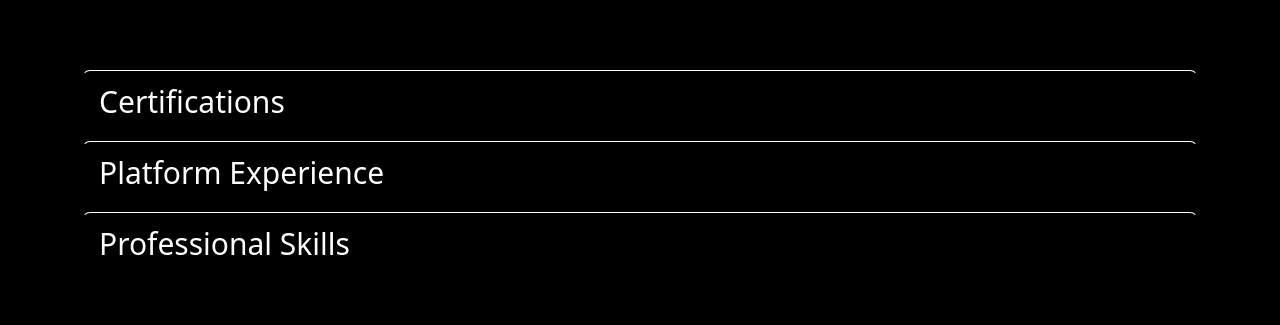
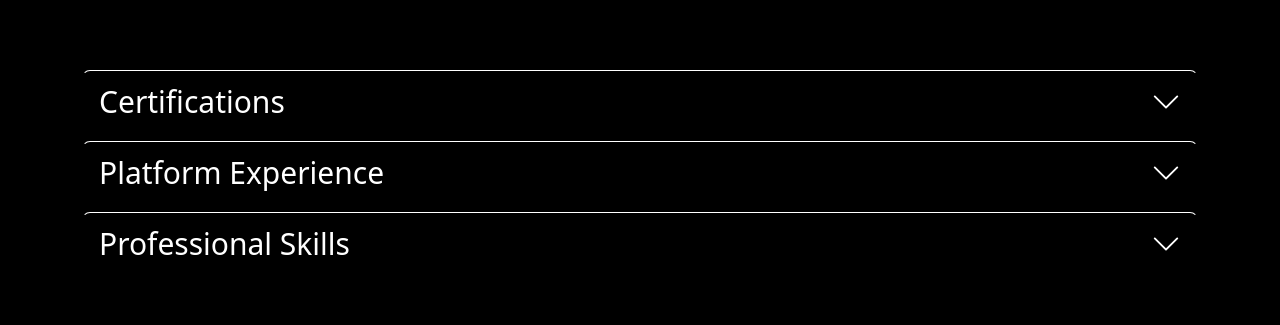
Before and after one commit to daviddelarosa210/NewReactPortfolio, a React (Vite) app: page /qualifications in a window 1280 px wide. Shown: the part 327-652 px from the top of the page. Built offline with nearby package versions, Linux system fonts and the light colour scheme.

Commit message:
added react icons

```diff
--- a/package.json
+++ b/package.json
@@ -15,6 +15,7 @@
     "jquery": "^3.7.1",
     "react": "^18.2.0",
     "react-dom": "^18.2.0",
+    "react-icons": "^5.2.1",
     "react-router-dom": "^5.3.0"
   },
   "devDependencies": {
--- a/src/components/Qualifications.jsx
+++ b/src/components/Qualifications.jsx
@@ -1,5 +1,6 @@
 import React, { useState } from 'react';
 import 'bootstrap/dist/css/bootstrap.min.css';
+import { BsChevronDown, BsChevronUp } from 'react-icons/bs'; // Import icons
 
 const Qualifications = () => {
   const [collapse1, setCollapse1] = useState(false);
@@ -29,12 +30,13 @@ const Qualifications = () => {
         <div className="qualification">
           <div className="row">
             <div className="col">
-              <button className="btn btn-black btn-lg" onClick={toggleCollapse1}>
-              Certifications
+              <button className="btn btn-black btn-lg d-flex justify-content-between align-items-center" onClick={toggleCollapse1}>
+                <span>Certifications</span>
+                {collapse1 ? <BsChevronUp /> : <BsChevronDown />}
               </button>
               <div className={`collapse ${collapse1 ? 'show' : ''}`}>
                 <div className="card card-body mt-2 collapse-content">
-                  <ul className="certifications-list"> {/* Added class to ul element */}
+                  <ul className="certifications-list">
                     <li>HTML</li>
                     <li>CSS</li>
                     <li>JavaScript</li>
@@ -50,8 +52,9 @@ const Qualifications = () => {
           </div>
           <div className="row mt-2">
             <div className="col">
-              <button className="btn btn-black btn-lg" onClick={toggleCollapse2}>
-              Platform Experience
+              <button className="btn btn-black btn-lg d-flex justify-content-between align-items-center" onClick={toggleCollapse2}>
+                <span>Platform Experience</span>
+                {collapse2 ? <BsChevronUp /> : <BsChevronDown />}
               </button>
               <div className={`collapse ${collapse2 ? 'show' : ''}`}>
                 <div className="card card-body mt-2 collapse-content">
@@ -62,8 +65,9 @@ const Qualifications = () => {
           </div>
           <div className="row mt-2">
             <div className="col">
-              <button className="btn btn-black btn-lg" onClick={toggleCollapse3}>
-              Professional Skills
+              <button className="btn btn-black btn-lg d-flex justify-content-between align-items-center" onClick={toggleCollapse3}>
+                <span>Professional Skills</span>
+                {collapse3 ? <BsChevronUp /> : <BsChevronDown />}
               </button>
               <div className={`collapse ${collapse3 ? 'show' : ''}`}>
                 <div className="card card-body mt-2 collapse-content">
--- a/src/index.css
+++ b/src/index.css
@@ -271,5 +271,6 @@ a {
     }
     .contact-header{
       font-size: 60px;
+      font-weight: 500;
       padding-bottom: 50px;
     }
```
Also changed, not shown: 6 other files (tests, documents, lock files or other folders).
